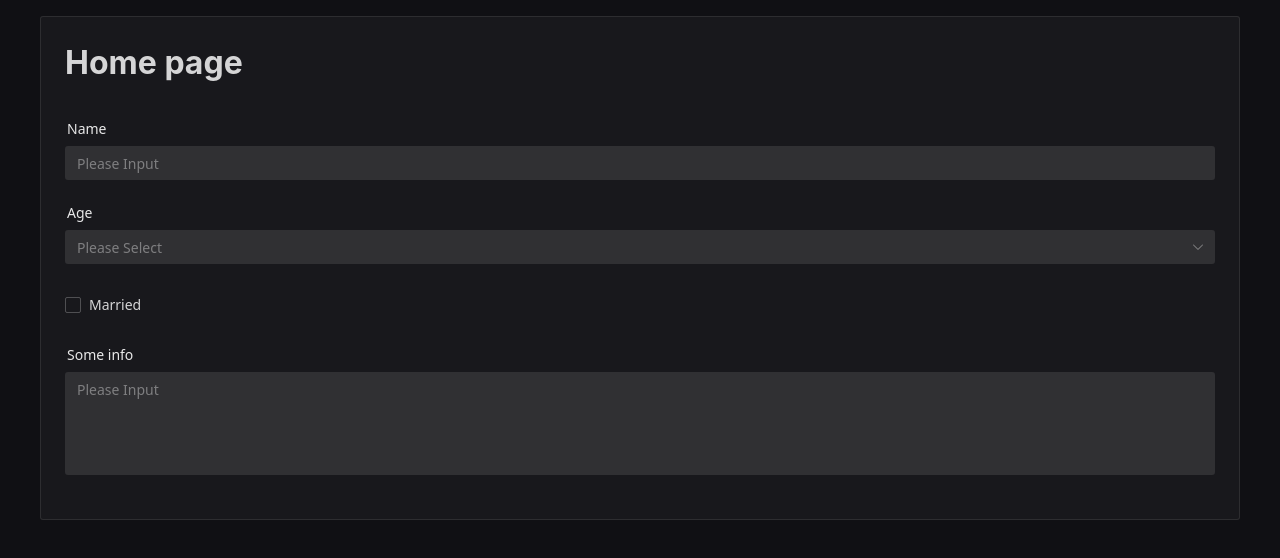
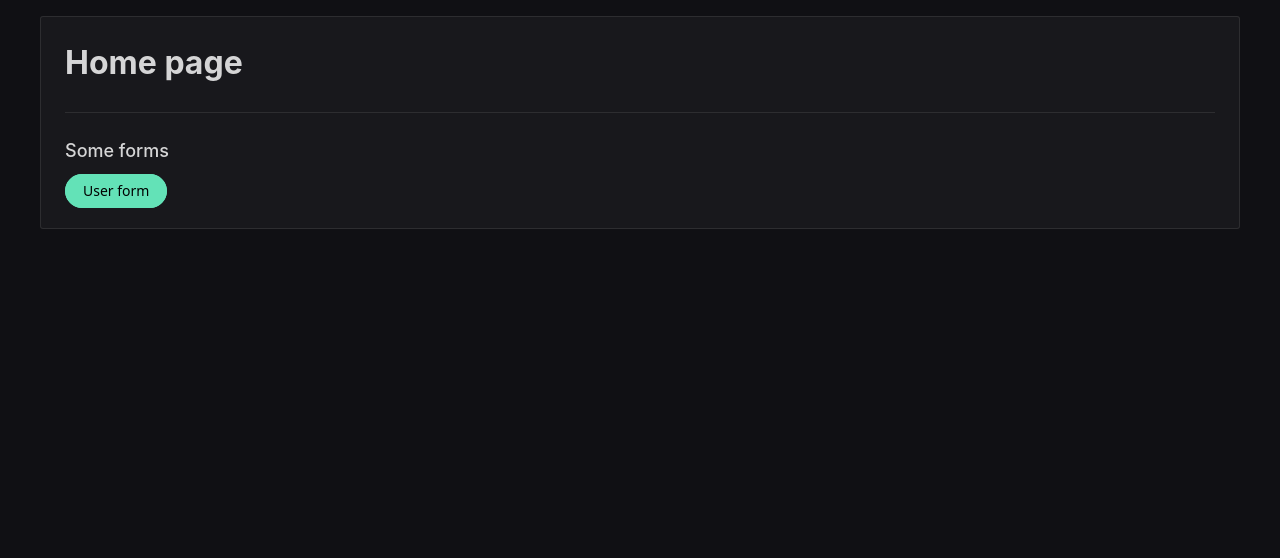
Before and after one commit to dazeGG/form-generator, a Vue app: page / in a window 1280 px wide. Shown: the top 558 px of the page. Built offline with nearby package versions, Linux system fonts and the light colour scheme.

Commit message:
user form moved to individual file | created base Page component | added /user route to user form | init links to forms

```diff
--- /dev/null
+++ b/src/components/Forms/UserInfoForm.vue
@@ -0,0 +1,43 @@
+<template>
+	<Form v-model:model="data" class="mt-8" :items="formItems" />
+</template>
+
+<script setup lang="ts">
+import { ref } from 'vue'
+
+import Form from '@/components/base/Form.vue'
+
+import type { FormItem } from '@/types/form'
+
+const data = ref<Record<string, any>>({ name: null, age: null, married: false, info: null })
+
+const formItems: FormItem[] = [
+	{
+		type: 'input',
+		label: 'Name',
+		modelKey: 'name',
+		props: {
+			clearable: true,
+		},
+	},
+	{
+		type: 'select',
+		label: 'Age',
+		modelKey: 'age',
+		options: [...Array(100).keys()].map(i => ({ label: i.toString(), value: i })),
+		props: {
+			clearable: true,
+		},
+	},
+	{
+		type: 'checkbox',
+		label: 'Married',
+		modelKey: 'married',
+	},
+	{
+		type: 'textarea',
+		label: 'Some info',
+		modelKey: 'info',
+	},
+]
+</script>
--- /dev/null
+++ b/src/components/base/Page.vue
@@ -0,0 +1,11 @@
+<template>
+	<NCard>
+		<slot name="header"></slot>
+		<NDivider />
+		<slot></slot>
+	</NCard>
+</template>
+
+<script setup lang="ts">
+import { NCard, NDivider } from 'naive-ui'
+</script>
--- a/src/router/index.ts
+++ b/src/router/index.ts
@@ -3,7 +3,13 @@ import { createWebHistory, createRouter } from 'vue-router'
 const routes = [
 	{
 		path: '/',
+		name: 'home',
 		component: () => import('@/views/Home.vue'),
+	},
+	{
+		path: '/user',
+		name: 'user',
+		component: () => import('@/views/User.vue'),
 	},
 ]
 
--- a/src/views/Home.vue
+++ b/src/views/Home.vue
@@ -1,47 +1,47 @@
 <template>
-	<NCard>
-		<h1>Home page</h1>
-		<Form v-model:model="data" class="mt-8" :items="formItems" />
-	</NCard>
+	<Page>
+		<template #header>
+			<h1>Home page</h1>
+		</template>
+		<template #default>
+			<h4>Some forms</h4>
+			<div class="flex mt-2">
+				<NButton
+					v-for="(formLink, index) in formLinks"
+					:key="index"
+					:type="formLink.type"
+					round
+					@click="routeTo(formLink.to)"
+				>
+					{{ formLink.text }}
+				</NButton>
+			</div>
+		</template>
+	</Page>
 </template>
 
 <script setup lang="ts">
-import { ref } from 'vue'
+import { useRouter } from 'vue-router'
 
-import { NCard } from 'naive-ui'
-import Form from '@/components/Form.vue'
+import { NButton } from 'naive-ui'
+import Page from '@/components/base/Page.vue'
 
-import type { FormItem } from '@/types/form'
+import type { RouteRecordInfo } from 'vue-router'
+import type { Type } from 'naive-ui/es/button/src/interface'
 
-const data = ref<Record<string, any>>({ name: null, age: null, married: false, info: null })
+const router = useRouter()
 
-const formItems: FormItem[] = [
+const formLinks: { text: string; type: Type; to: RouteRecordInfo }[] = [
 	{
-		type: 'input',
-		label: 'Name',
-		modelKey: 'name',
-		props: {
-			clearable: true,
+		text: 'User form',
+		type: 'primary',
+		to: {
+			name: 'user',
 		},
 	},
-	{
-		type: 'select',
-		label: 'Age',
-		modelKey: 'age',
-		options: [...Array(100).keys()].map(i => ({ label: i.toString(), value: i })),
-		props: {
-			clearable: true,
-		},
-	},
-	{
-		type: 'checkbox',
-		label: 'Married',
-		modelKey: 'married',
-	},
-	{
-		type: 'textarea',
-		label: 'Some info',
-		modelKey: 'info',
-	},
 ]
+
+const routeTo = (to: RouteRecordInfo): void => {
+	router.push(to)
+}
 </script>
--- /dev/null
+++ b/src/views/User.vue
@@ -0,0 +1,15 @@
+<template>
+	<Page>
+		<template #header>
+			<h1>User form</h1>
+		</template>
+		<template #default>
+			<UserInfoForm />
+		</template>
+	</Page>
+</template>
+
+<script setup lang="ts">
+import Page from '@/components/base/Page.vue'
+import UserInfoForm from '@/components/Forms/UserInfoForm.vue'
+</script>
```
Also changed, not shown: src/components/base/Form.vue (renamed from src/components/Form.vue).
